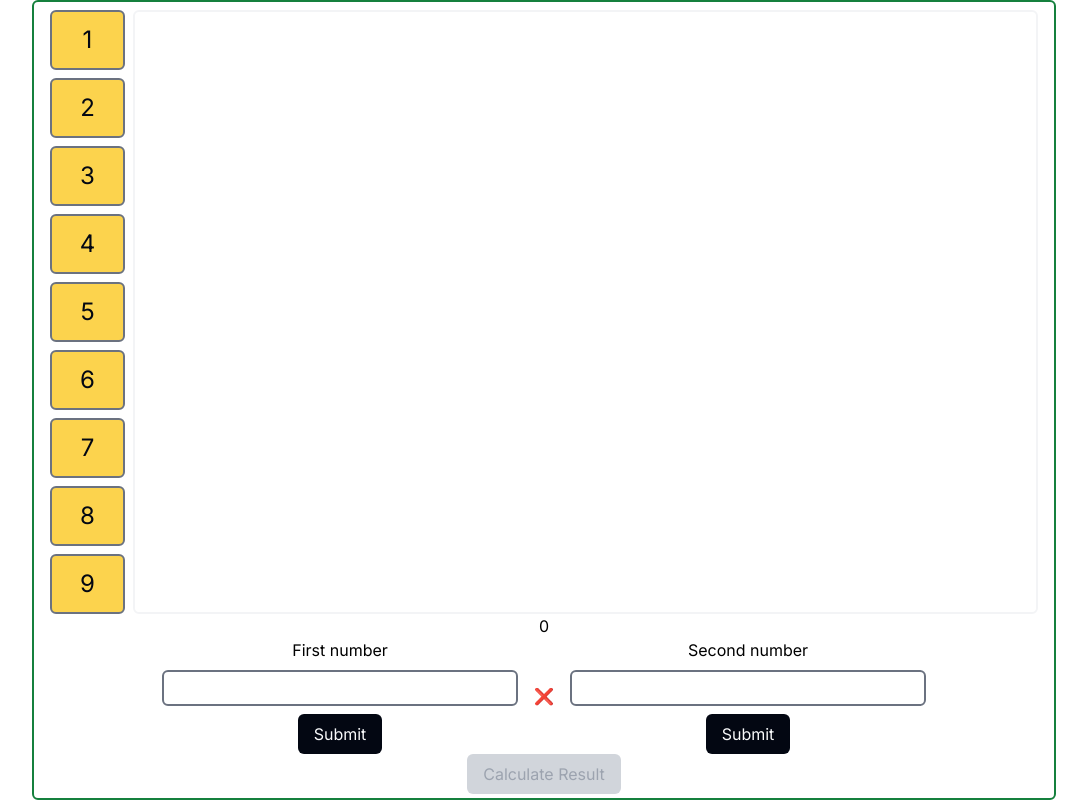
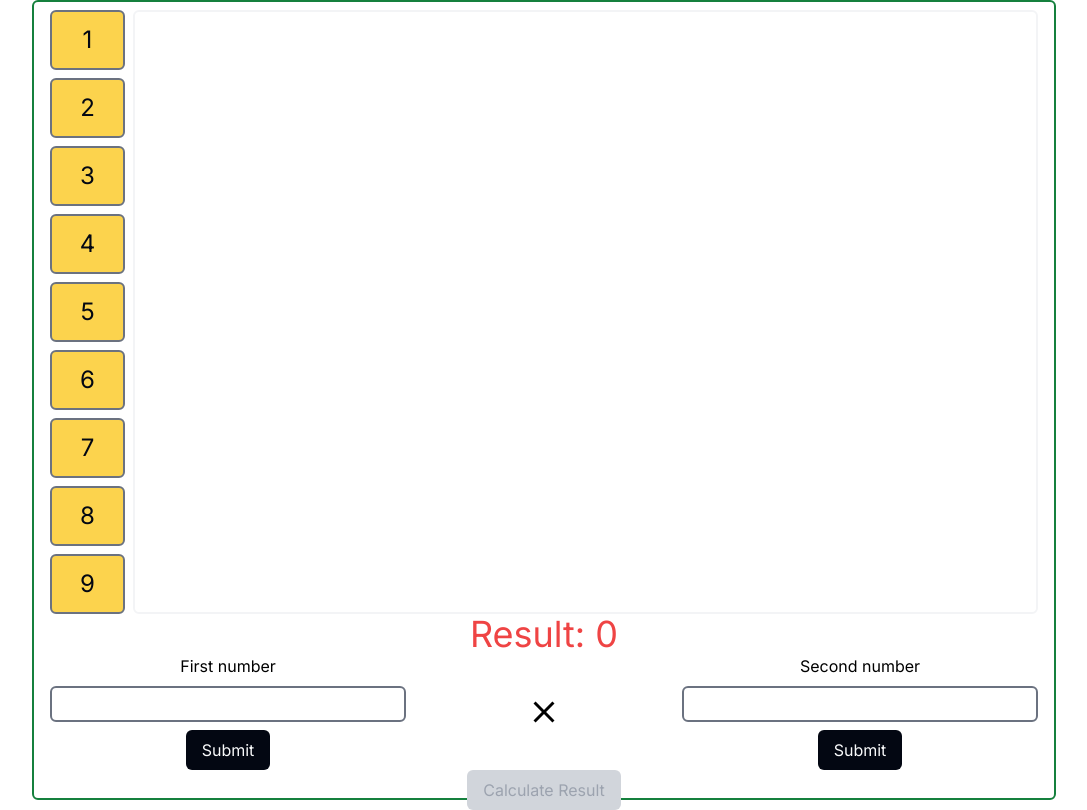
Before and after one commit to bibhashdash/napiersbones, a Next.js app: page / in a window 1280 px wide. Shown: the whole page, without its empty margins (96-1183 px from the left). Built offline with nearby package versions, Linux system fonts and the light colour scheme.

Commit message:
dadasdsa

```diff
--- a/src/app/globals.css
+++ b/src/app/globals.css
@@ -9,3 +9,10 @@
     border: 1px solid black; /* Adjust border style and color as needed */
     height: 0;
 }
+
+.number-input-section {
+    width: 100%;
+    display: grid;
+    grid-template-columns: repeat(3, 1fr);
+    align-items: center;
+}
--- a/src/app/page.tsx
+++ b/src/app/page.tsx
@@ -2,6 +2,7 @@
 import {FormEvent, useState} from "react";
 import {allMultiples, Multiple} from "../data";
 import {Rod} from "../components/Rod";
+import {MultiplyIcon} from "../components/MultiplyIcon";
 const numKeypad: Array<number> = [1, 2, 3, 4, 5, 6, 7, 8, 9]
 
 
@@ -11,7 +12,7 @@ export default function Home() {
   const [secondNumber, setSecondNumber] = useState<number>(0);
   const [multiplicand, setMultiplicand] = useState<number>(0);
   const [listOfRods, setListOfRods] = useState<Array<Array<Multiple>>>([]);
-  const [result, setResult] = useState<Array<string>>([]);
+  const [result, setResult] = useState<Array<string>>(["0"]);
 
   const handleFirstSubmit = (e: FormEvent<HTMLFormElement>) => {
     e.preventDefault();
@@ -84,13 +85,8 @@ export default function Home() {
           </div>
         </div>
 
-          {
-            firstNumber && multiplicand && result.length > 0 && (
-              <p className="text-4xl text-red-600 w-fit">{result.join('')}</p>
-            )
-          }
-
-        <div className="flex gap-4 items-center">
+        <p className="text-4xl text-red-500 w-fit">Result: {result.join('')}</p>
+        <div className="number-input-section">
           <form onSubmit={e => handleFirstSubmit(e)} className="flex flex-col items-center gap-2">
             <label>First number</label>
             {
@@ -107,8 +103,8 @@ export default function Home() {
             }
 
           </form>
-          <div>
-            ❌
+          <div className="flex justify-center text-5xl">
+            <MultiplyIcon size={36} colour="#000000" />
           </div>
           <form onSubmit={e => handleSecondSubmit(e)} className="flex flex-col items-center gap-2">
             <label>Second number</label>
@@ -131,7 +127,7 @@ export default function Home() {
         <button
           onClick={handleResultCalculation}
           disabled={listOfRods.length <= 0 || multiplicand <= 0}
-          className="bg-gray-950 text-gray-50 px-4 py-2 rounded-md disabled:bg-gray-300 disabled:cursor-not-allowed disabled:text-gray-400"
+          className="bg-red-500 text-gray-50 px-4 py-2 rounded-md disabled:bg-gray-300 disabled:cursor-not-allowed disabled:text-gray-400"
         >
           Calculate Result
         </button>
--- /dev/null
+++ b/src/components/MultiplyIcon.tsx
@@ -0,0 +1,8 @@
+export const MultiplyIcon = ({size, colour}: {size: number, colour: string}) => {
+  return (
+
+    <svg xmlns="http://www.w3.org/2000/svg" height={size} viewBox="0 -960 960 960" width={size} fill={colour}>
+      <path d="m256-200-56-56 224-224-224-224 56-56 224 224 224-224 56 56-224 224 224 224-56 56-224-224-224 224Z"/>
+    </svg>
+  )
+}
```
